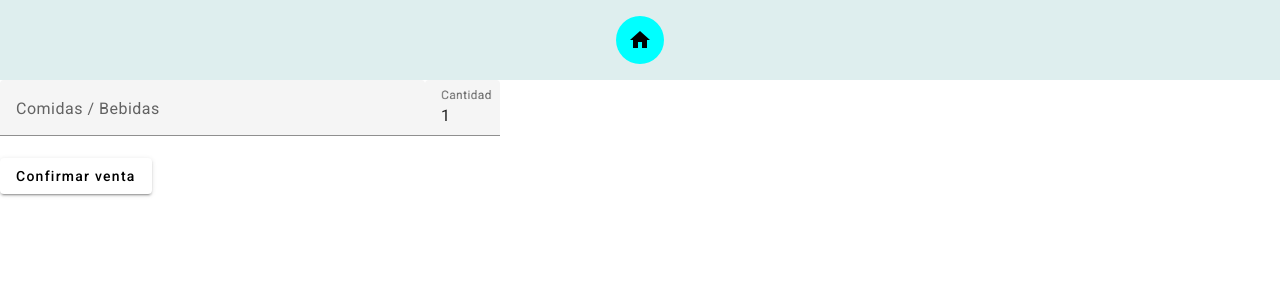
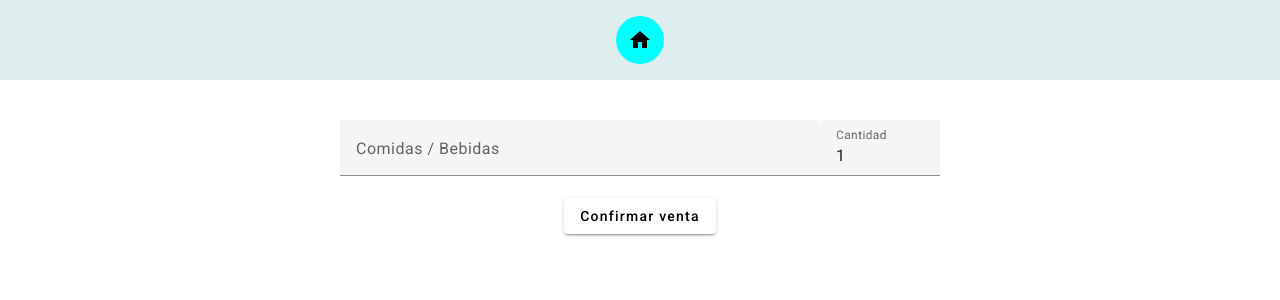
Before and after one commit to Bojtronic/Bingo, an Angular app in the folder Bingo/: page /ventas in a window 1280 px wide. Shown: the top 300 px of the page. Built offline with nearby package versions, Linux system fonts and the light colour scheme.

Commit message:
Centrando el formulario y creando el primer servicio

```diff
--- a/Bingo/src/app/components/ventas/ventas.component.html
+++ b/Bingo/src/app/components/ventas/ventas.component.html
@@ -4,9 +4,12 @@
     </button>
 </div>
 
+<br>
+<br>
 
-<form class="example-form">
-    <mat-form-field style="width: 85%;">
+<div style="display: flex; justify-content: center;">
+  <form class="order-form">
+      <mat-form-field style="width: 80%;">
         <mat-label>Comidas / Bebidas</mat-label>
         <input type="text" matInput [formControl]="myControl" [matAutocomplete]="auto">
         <mat-autocomplete #auto="matAutocomplete" [displayWith]="displayFn">
@@ -16,10 +19,13 @@
         </mat-autocomplete>
       </mat-form-field>
 
-    <mat-form-field style="width: 15%;">
+      <mat-form-field style="width: 20%;">
           <mat-label>Cantidad</mat-label>
           <input matInput type="number" #cantidad maxlength="2" placeholder="Cantidad" value="1">
       </mat-form-field>
   </form>
+</div>
 
+<div style="display: flex; justify-content: center;">
   <button mat-raised-button>Confirmar venta</button>
+</div>
--- a/Bingo/src/app/components/ventas/ventas.component.scss
+++ b/Bingo/src/app/components/ventas/ventas.component.scss
@@ -20,8 +20,8 @@
 }
 
 
-.example-form {
-  min-width: 150px;
-  max-width: 500px;
+.order-form {
+  min-width: 200px;
+  max-width: 600px;
   width: 100%;
 }
```
Also changed, not shown: Bingo/src/app/services/comida/comida.service.ts (added, +22 -0 lines), 2 other files (tests, documents, lock files or other folders). Lines whose indentation alone changed are shown as unchanged.
